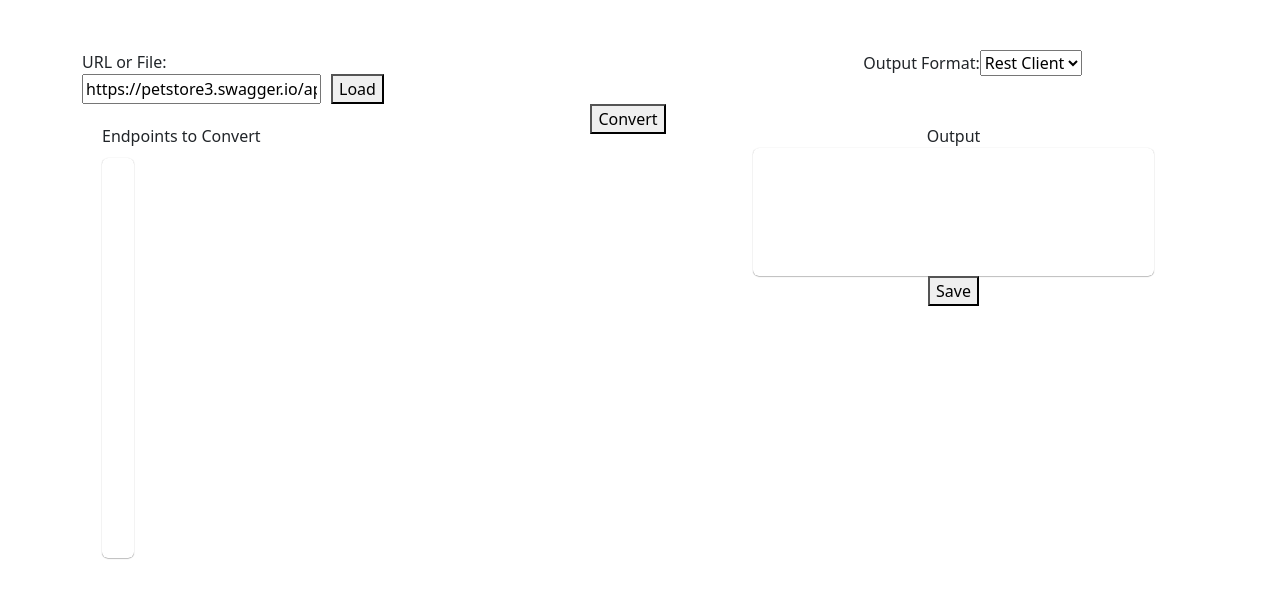
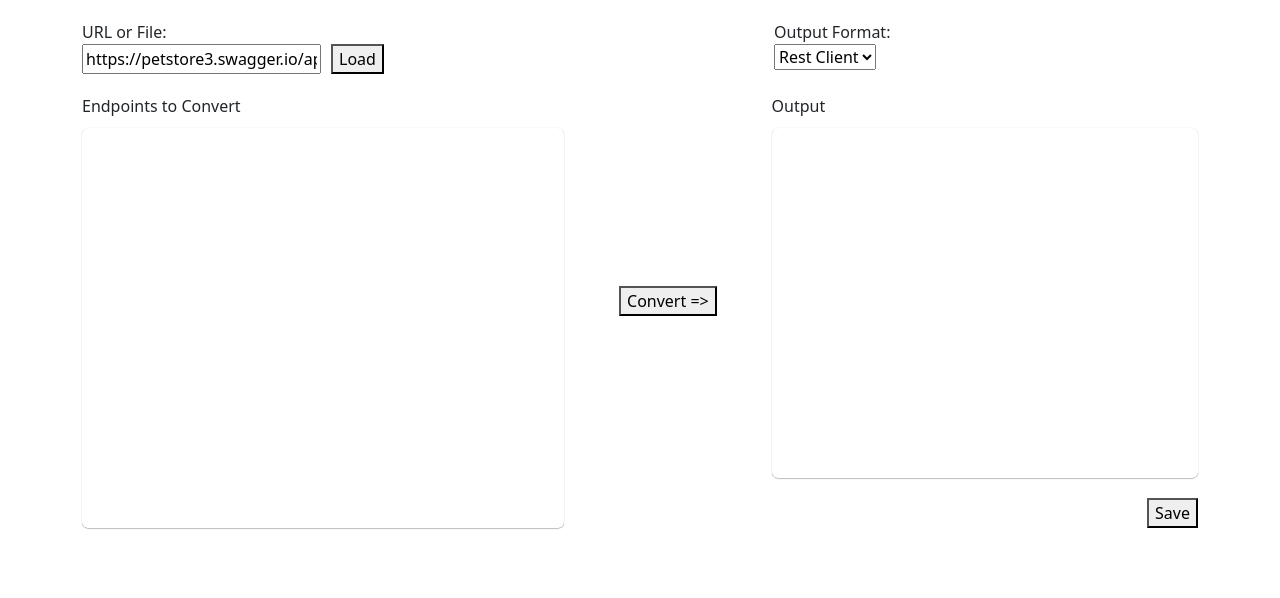
Before and after one commit to pngan/RestAssured, a React (Create React App) app: page / in a window 1280 px wide. Shown: the top 598 px of the page. Built offline with nearby package versions, Linux system fonts and the light colour scheme.

Commit message:
General layout

```diff
--- /dev/null
+++ b/src/Components/ConvertButton.js
@@ -0,0 +1,28 @@
+import React from 'react';
+import styled from 'styled-components';
+
+const Button = styled.button`
+  height: 30px;
+`;
+
+const ConvertButton = ({
+  data,
+  outputFormat,
+  setConvertedData,
+  selectedEndpoints,
+  convertSelectedEndpoints
+}) => {
+  const convertOpenApi = async (event) => {
+    const filteredData = data.filter((endpoint) => {
+      return selectedEndpoints.includes(endpoint.id);
+    });
+    const fileData = await convertSelectedEndpoints({arrEndpoints: filteredData}, outputFormat);
+    setConvertedData(fileData);
+  };
+
+  return (
+    <Button type="button" onClick={convertOpenApi}>{`Convert =>`}</Button>
+  );
+};
+
+export default ConvertButton;
--- a/src/Components/EndpointsList.js
+++ b/src/Components/EndpointsList.js
@@ -12,8 +12,8 @@ const Wrapper = styled.section`
 
 const Content = styled.section`
   padding: 1em;
+  width: 100%;
   box-shadow: 0px 0.5px 1px #888888;
-  margin: 0 20px;
   border-radius: 6px;
   display: flex;
   flex-direction: column;
@@ -23,7 +23,7 @@ const Content = styled.section`
 `;
 
 const Title = styled.span`
-  margin: 0 0 10px 20px;
+  margin-bottom: 10px ;
 `;
 
 export const CheckboxLabel = styled.label `
@@ -31,8 +31,6 @@ export const CheckboxLabel = styled.label `
 `;
 
 const EndpointsList = ({data, selectedEndpoints, setSelectedEndpoints}) => {
-
-
 
   return (
     <Wrapper>
--- a/src/Components/MainWindow.js
+++ b/src/Components/MainWindow.js
@@ -1,14 +1,31 @@
-import React, { useMemo, useState } from "react";
+import React, { useState } from "react";
 import styled from "styled-components";
 import SourceInputSelection from "./SourceInputSelection";
 import EndpointsList from "./EndpointsList";
 import Output from "./Output";
 import { useApp } from "../AppProvider";
-import { ConverterCollection } from "../converter/converter";
+import OutputSelect from "./OutputSelect";
+import SaveButton from "./SaveButton";
+import { CenterCol, LeftCol, RightCol } from "../styles/sharedStyles";
+import ConvertButton from "./ConvertButton";
 
 const Container = styled.div`
-  margin-top: 50px;
+  margin-top: 20px;
 `
+const ButtonColWrapper = styled(CenterCol)`
+  display: flex;
+  justify-content: center;
+  align-items: center;
+`
+
+const SaveWrapper = styled.div`
+  width: 100%;
+  text-align: right;
+`;
+
+const Wrapper = styled.div`
+  display: flex;
+`;
 
 const MainWindow = () => {
   const [data, setData] = useState([]);
@@ -17,71 +34,45 @@ const MainWindow = () => {
   const { convertSelectedEndpoints } = useApp();
   const [selectedEndpoints, setSelectedEndpoints] = useState([])
 
-  const handleOutputFormat = (event) => {
-    setOutputFormat(event.target.value);
-  };
-
-  const convertOpenApi = async (event) => {
-    const filteredData = data.filter((endpoint) => {
-      return selectedEndpoints.includes(endpoint.id);
-    });
-    const fileData = await convertSelectedEndpoints({arrEndpoints: filteredData}, outputFormat);
-    setConvertedData(fileData);
-  };
-
-  const saveOutput = () => {
-      const blob = new Blob([convertedData], { type: "text/plain" });
-      const url = URL.createObjectURL(blob);
-      const link = document.createElement("a");
-      link.download = "output";
-      link.href = url;
-      link.click();
-  }
-
-  const { converters } = new ConverterCollection();
-
-  const converterList = useMemo(() => {
-    if(converters){
-      return converters.map((converter) => {
-        return (<option key={converter.name} value={converter.name}>{converter.name}</option>);
-      })
-    } else {
-      return (<option>None available</option>);
-    }
-  },[converters]);
-
   return (
     <Container className="container">
       <div className='row'>
-          <div className='col-5'>
+        <LeftCol>
           <SourceInputSelection setData={setData}/>
-          </div>
+        </LeftCol>
 
-          <div className='col-2'/>
+        <CenterCol/>
 
-          <div className='col-5'>
-            <label>
-              Output Format:
-              <select onChange={handleOutputFormat}>
-                {converterList}
-              </select>
-            </label>
-          </div>
+        <RightCol>
+          <OutputSelect
+            setConvertedData={setConvertedData}
+            setOutputFormat={setOutputFormat}/>
+        </RightCol>
 
-        <div className="row">
-            <div className="col-5">
-                <EndpointsList data={data} selectedEndpoints={selectedEndpoints} setSelectedEndpoints={setSelectedEndpoints} />
-            </div>
+      <Wrapper>
+          <LeftCol>
+              <EndpointsList
+                setSelectedEndpoints={setSelectedEndpoints}
+                selectedEndpoints={selectedEndpoints}
+                data={data}/>
+          </LeftCol>
 
-            <div className="col-2">
-            <button type="button" onClick={convertOpenApi}>Convert</button>
-            </div>
+          <ButtonColWrapper>
+            <ConvertButton
+              data={data}
+              outputFormat={outputFormat}
+              convertSelectedEndpoints={convertSelectedEndpoints}
+              selectedEndpoints={selectedEndpoints}
+              setConvertedData={setConvertedData}/>
+          </ButtonColWrapper>
 
-            <div className="col-5">
+          <RightCol>
               <Output convertedData={convertedData}/>
-                <button type="button" onClick={saveOutput}>Save</button>
-            </div>
-        </div>
+              <SaveWrapper>
+                <SaveButton convertedData={convertedData}/>
+              </SaveWrapper>
+          </RightCol>
+      </Wrapper>
       </div>
     </Container>
   );
--- a/src/Components/Output.js
+++ b/src/Components/Output.js
@@ -3,17 +3,20 @@ import styled from "styled-components";
 
 const Wrapper = styled.section`
   margin-top:20px;
+  text-align: left;
 `;
 
 const Content = styled.section`
   padding: 4em;
+  width: 100%;
+  height: 350px;
+  overflow-y: scroll;
   box-shadow: 0px 0.5px 1px #888888;
-  margin: 0 20px;
   border-radius: 6px;
+  margin-top: 10px;
 `;
 
 const Title = styled.span`
-
 `;
 
 const Output = ({convertedData}) => {
--- a/src/Components/OutputSelect.js
+++ b/src/Components/OutputSelect.js
@@ -1,13 +1,11 @@
 import React, { useMemo } from 'react';
 import { ConverterCollection } from "../converter/converter";
 import { InputWrapper, Label } from '../styles/sharedStyles'
-import styled from 'styled-components';
 
 const OutputSelect = ({setConvertedData, setOutputFormat}) => {
   const { converters } = new ConverterCollection();
 
   const handleOutputFormat = (event) => {
-     setConvertedData('');
      setOutputFormat(event.target.value);
    };
 
--- /dev/null
+++ b/src/Components/SaveButton.js
@@ -0,0 +1,22 @@
+import React from 'react';
+import styled from 'styled-components';
+
+const Button = styled.button`
+  margin-top: 20px;
+`;
+
+const SaveButton = ({ convertedData }) => {
+  const saveOutput = () => {
+      const blob = new Blob([convertedData], { type: "text/plain" });
+      const url = URL.createObjectURL(blob);
+      const link = document.createElement("a");
+      link.download = "output";
+      link.href = url;
+      link.click();
+  }
+  return (
+    <Button type="button" onClick={saveOutput}>Save</Button>
+  );
+};
+
+export default SaveButton;
--- a/src/styles/sharedStyles.js
+++ b/src/styles/sharedStyles.js
@@ -10,3 +10,21 @@ export const InputWrapper = styled.div`
   flex-direction: column;
   width: 100%;
 `
+
+export const LeftCol = styled.div`
+  width: 45%;
+  padding-right: 20px;
+`;
+
+export const CenterCol = styled.div`
+  width: 15%;
+`;
+
+export const RightCol = styled.div`
+  width: 40%;
+  padding-left: 20px;
+`;
+
+export const DataWindow = styled.div`
+  border-width: 3px;
+`
```
Lines whose indentation alone changed are shown as unchanged.
